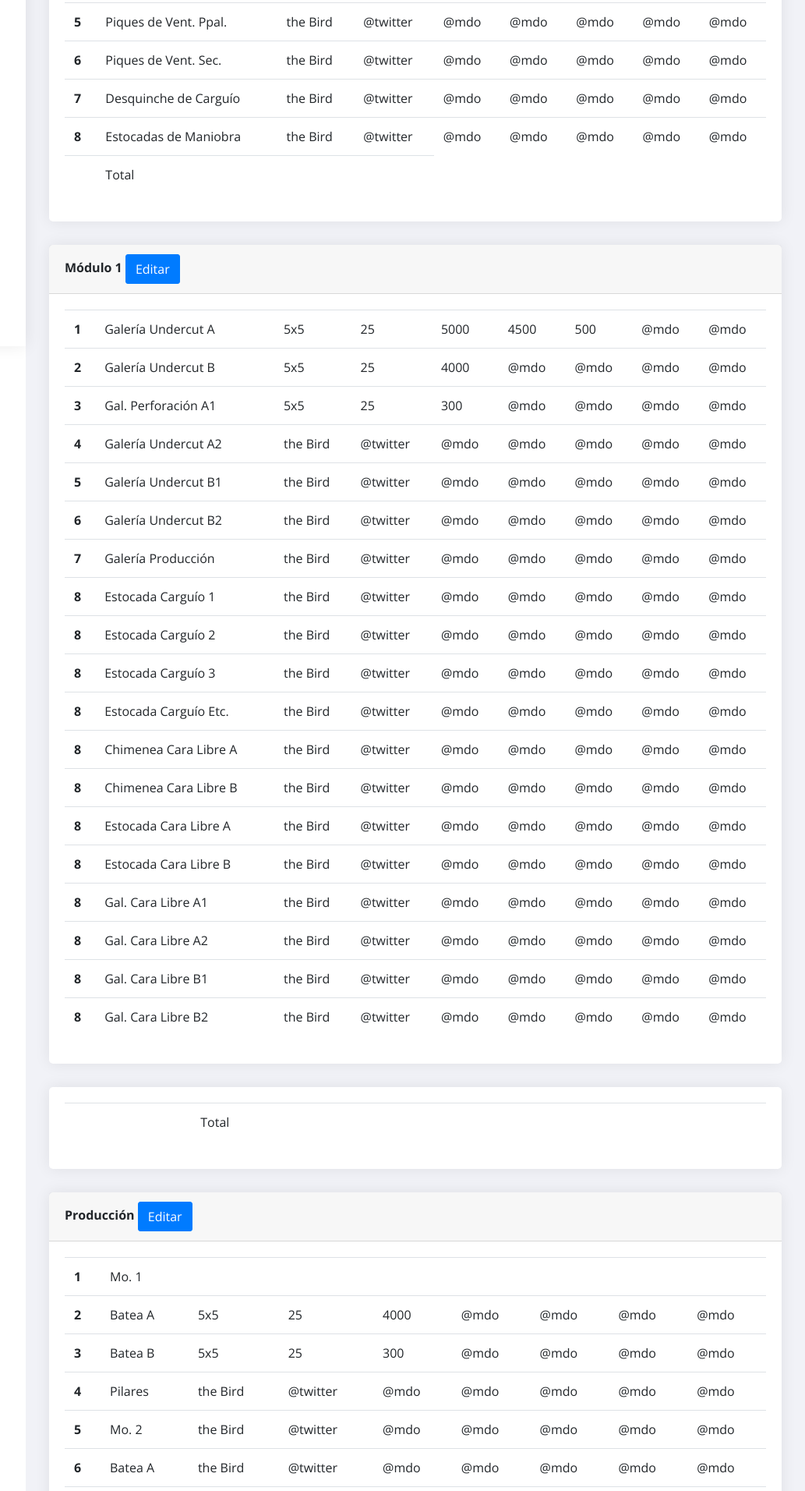
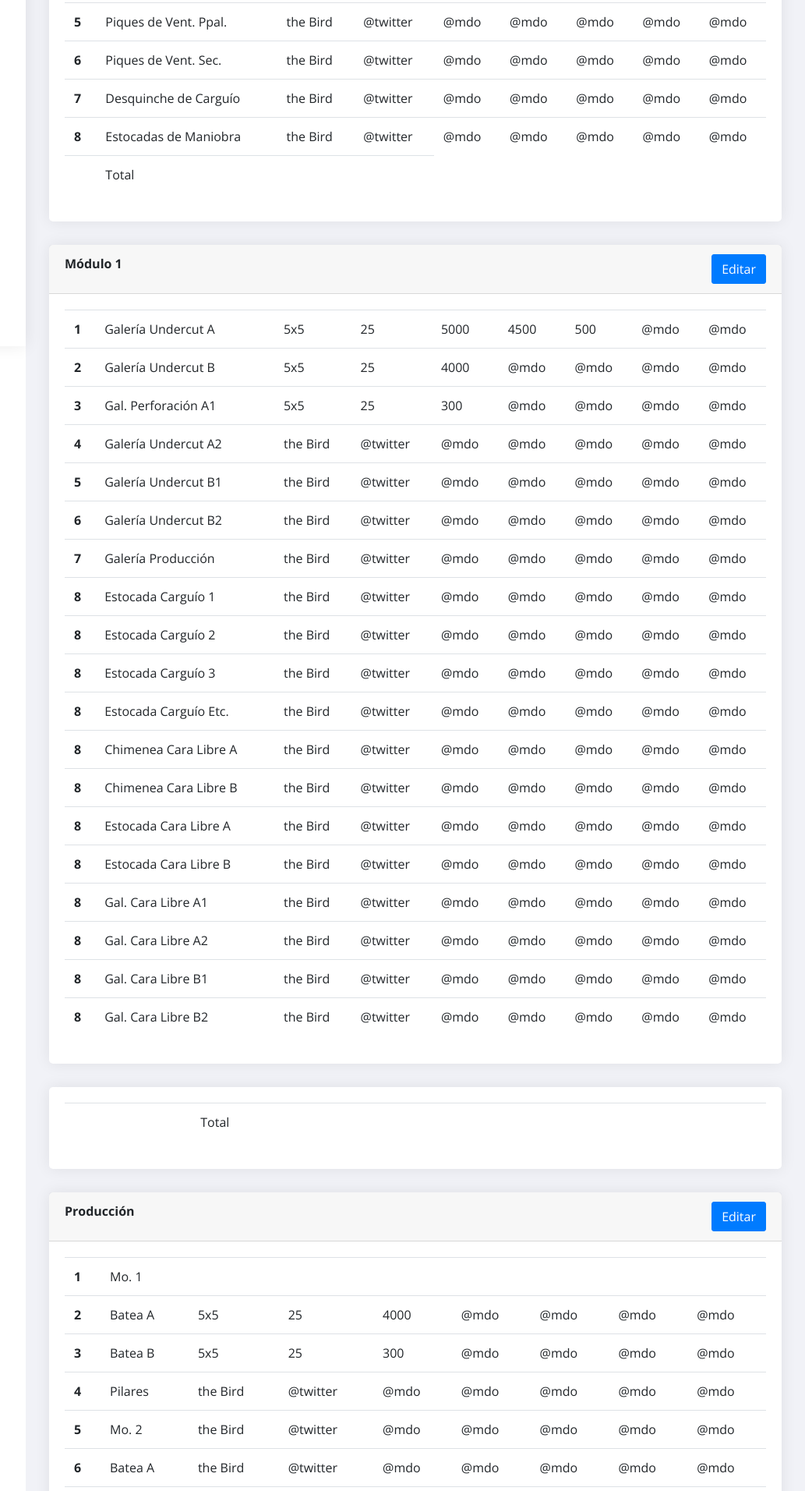
Before and after one commit to gerald324/Gestimine2, a CodeIgniter app: page /Gestimine2/index.php/planificador/carguio in a window 1280 px wide. Shown: the part 411-2323 px from the top of the page at 78% size, without its empty margins (247-1280 px from the left). Run offline with CodeIgniter, Linux system fonts and the light colour scheme; data that the repository does not hold is empty; some libraries are stand-ins or nearby versions.

Commit message:
Botón editar corregido en vistas plan minero

```diff
--- a/application/views/planificador_plan_carguio.php
+++ b/application/views/planificador_plan_carguio.php
@@ -335,7 +335,7 @@ defined('BASEPATH') OR exit('No direct script access allowed');
 					<div class="card">
 						<div class="card-header">
 							<strong class="card-title"><?php echo "Módulo 1"; ?></strong>
-							<button onclick="window.location.href='/Gestimine2/Planificador/editar'" type="button" class="btn btn-primary"><?php echo "Editar"?></button>
+							<button onclick="window.location.href='/Gestimine2/Planificador/editar'" type="button" class="btn btn-primary" style="float:right"><?php echo "Editar"?></button>
 						</div>
 						<div class="card-body">
 							<table class="table">
@@ -594,7 +594,7 @@ defined('BASEPATH') OR exit('No direct script access allowed');
 					<div class="card">
 						<div class="card-header">
 							<strong class="card-title"><?php echo "Producción"; ?></strong>
-							<button onclick="window.location.href='/Gestimine2/Planificador/editar'" type="button" class="btn btn-primary"><?php echo "Editar"?></button>
+							<button onclick="window.location.href='/Gestimine2/Planificador/editar'" type="button" class="btn btn-primary" style="float:right"><?php echo "Editar"?></button>
 						</div>
 						<div class="card-body">
 							<table class="table">
--- a/application/views/planificador_plan_cronograma.php
+++ b/application/views/planificador_plan_cronograma.php
@@ -335,7 +335,7 @@
 					<div class="card">
 						<div class="card-header">
 							<strong class="card-title"><?php echo "Módulo 1"; ?></strong>
-							<button onclick="window.location.href='/Gestimine2/Planificador/editar'" type="button" class="btn btn-primary"><?php echo "Editar"?></button>
+							<button onclick="window.location.href='/Gestimine2/Planificador/editar'" type="button" class="btn btn-primary" style="float:right"><?php echo "Editar"?></button>
 						</div>
 						<div class="card-body">
 							<table class="table">
@@ -594,7 +594,7 @@
 					<div class="card">
 						<div class="card-header">
 							<strong class="card-title"><?php echo "Producción"; ?></strong>
-							<button onclick="window.location.href='/Gestimine2/Planificador/editar'" type="button" class="btn btn-primary"><?php echo "Editar"?></button>
+							<button onclick="window.location.href='/Gestimine2/Planificador/editar'" type="button" class="btn btn-primary" style="float:right"><?php echo "Editar"?></button>
 						</div>
 						<div class="card-body">
 							<table class="table">
--- a/application/views/planificador_plan_minero.php
+++ b/application/views/planificador_plan_minero.php
@@ -335,7 +335,7 @@ defined('BASEPATH') OR exit('No direct script access allowed');
 					<div class="card">
 						<div class="card-header">
 							<strong class="card-title"><?php echo "Módulo 1"; ?></strong>
-							<button onclick="window.location.href='/Gestimine2/Planificador/editar'" type="button" class="btn btn-primary"><?php echo "Editar"?></button>
+							<button onclick="window.location.href='/Gestimine2/Planificador/editar'" type="button" class="btn btn-primary" style="float:right"><?php echo "Editar"?></button>
 						</div>
 						<div class="card-body">
 							<table class="table">
@@ -594,7 +594,7 @@ defined('BASEPATH') OR exit('No direct script access allowed');
 					<div class="card">
 						<div class="card-header">
 							<strong class="card-title"><?php echo "Producción"; ?></strong>
-							<button onclick="window.location.href='/Gestimine2/Planificador/editar'" type="button" class="btn btn-primary"><?php echo "Editar"?></button>
+							<button onclick="window.location.href='/Gestimine2/Planificador/editar'" type="button" class="btn btn-primary" style="float:right"><?php echo "Editar"?></button>
 						</div>
 						<div class="card-body">
 							<table class="table">
--- a/application/views/planificador_plan_perforacion.php
+++ b/application/views/planificador_plan_perforacion.php
@@ -335,7 +335,7 @@ defined('BASEPATH') OR exit('No direct script access allowed');
 					<div class="card">
 						<div class="card-header">
 							<strong class="card-title"><?php echo "Módulo 1"; ?></strong>
-							<button onclick="window.location.href='/Gestimine2/Planificador/editar'" type="button" class="btn btn-primary"><?php echo "Editar"?></button>
+							<button onclick="window.location.href='/Gestimine2/Planificador/editar'" type="button" class="btn btn-primary" style="float:right"><?php echo "Editar"?></button>
 						</div>
 						<div class="card-body">
 							<table class="table">
@@ -594,7 +594,7 @@ defined('BASEPATH') OR exit('No direct script access allowed');
 					<div class="card">
 						<div class="card-header">
 							<strong class="card-title"><?php echo "Producción"; ?></strong>
-							<button onclick="window.location.href='/Gestimine2/Planificador/editar'" type="button" class="btn btn-primary"><?php echo "Editar"?></button>
+							<button onclick="window.location.href='/Gestimine2/Planificador/editar'" type="button" class="btn btn-primary" style="float:right"><?php echo "Editar"?></button>
 						</div>
 						<div class="card-body">
 							<table class="table">
--- a/application/views/planificador_plan_transporte.php
+++ b/application/views/planificador_plan_transporte.php
@@ -335,7 +335,7 @@ defined('BASEPATH') OR exit('No direct script access allowed');
 					<div class="card">
 						<div class="card-header">
 							<strong class="card-title"><?php echo "Módulo 1"; ?></strong>
-							<button onclick="window.location.href='/Gestimine2/Planificador/editar'" type="button" class="btn btn-primary"><?php echo "Editar"?></button>
+							<button onclick="window.location.href='/Gestimine2/Planificador/editar'" type="button" class="btn btn-primary" style="float:right"><?php echo "Editar"?></button>
 						</div>
 						<div class="card-body">
 							<table class="table">
@@ -594,7 +594,7 @@ defined('BASEPATH') OR exit('No direct script access allowed');
 					<div class="card">
 						<div class="card-header">
 							<strong class="card-title"><?php echo "Producción"; ?></strong>
-							<button onclick="window.location.href='/Gestimine2/Planificador/editar'" type="button" class="btn btn-primary"><?php echo "Editar"?></button>
+							<button onclick="window.location.href='/Gestimine2/Planificador/editar'" type="button" class="btn btn-primary" style="float:right"><?php echo "Editar"?></button>
 						</div>
 						<div class="card-body">
 							<table class="table">
--- a/application/views/planificador_plan_tronadura.php
+++ b/application/views/planificador_plan_tronadura.php
@@ -335,7 +335,7 @@ defined('BASEPATH') OR exit('No direct script access allowed');
 					<div class="card">
 						<div class="card-header">
 							<strong class="card-title"><?php echo "Módulo 1"; ?></strong>
-							<button onclick="window.location.href='/Gestimine2/Planificador/editar'" type="button" class="btn btn-primary"><?php echo "Editar"?></button>
+							<button onclick="window.location.href='/Gestimine2/Planificador/editar'" type="button" class="btn btn-primary" style="float:right"><?php echo "Editar"?></button>
 						</div>
 						<div class="card-body">
 							<table class="table">
@@ -594,7 +594,7 @@ defined('BASEPATH') OR exit('No direct script access allowed');
 					<div class="card">
 						<div class="card-header">
 							<strong class="card-title"><?php echo "Producción"; ?></strong>
-							<button onclick="window.location.href='/Gestimine2/Planificador/editar'" type="button" class="btn btn-primary"><?php echo "Editar"?></button>
+							<button onclick="window.location.href='/Gestimine2/Planificador/editar'" type="button" class="btn btn-primary" style="float:right"><?php echo "Editar"?></button>
 						</div>
 						<div class="card-body">
 							<table class="table">
```
